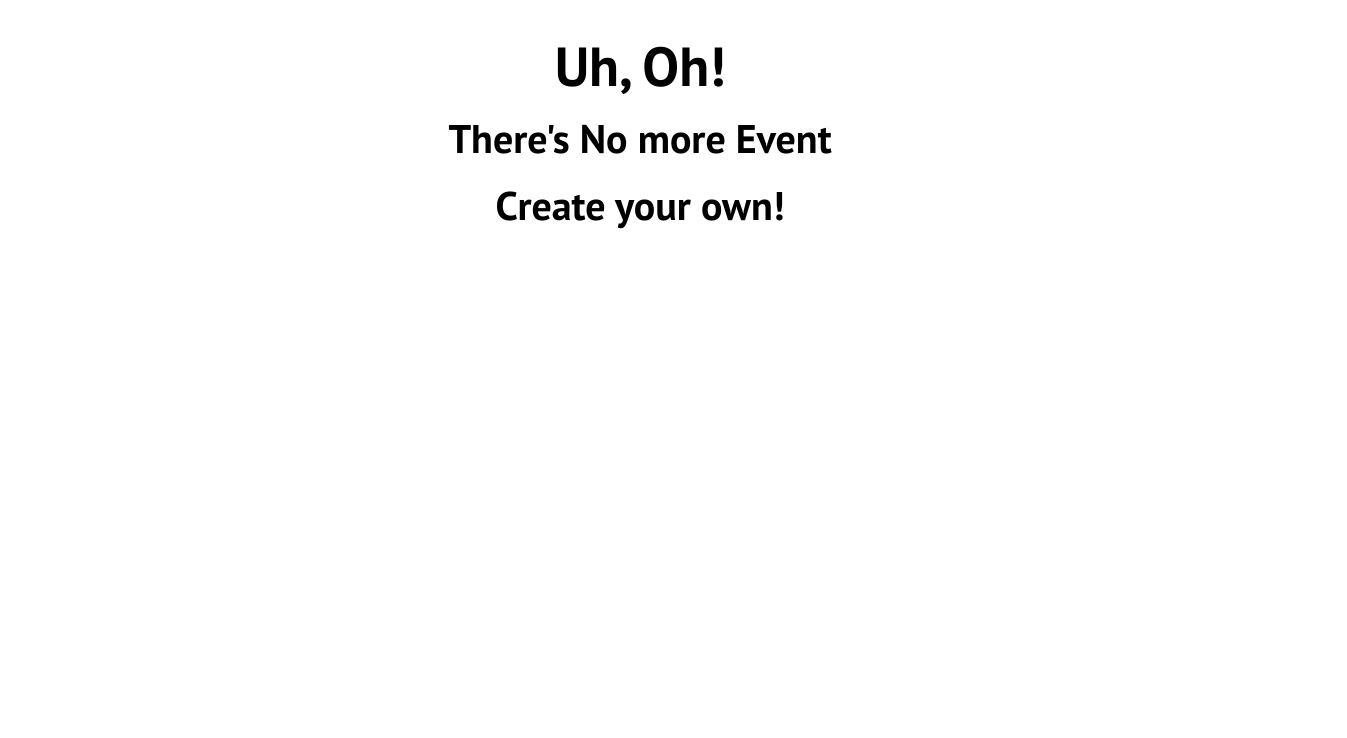
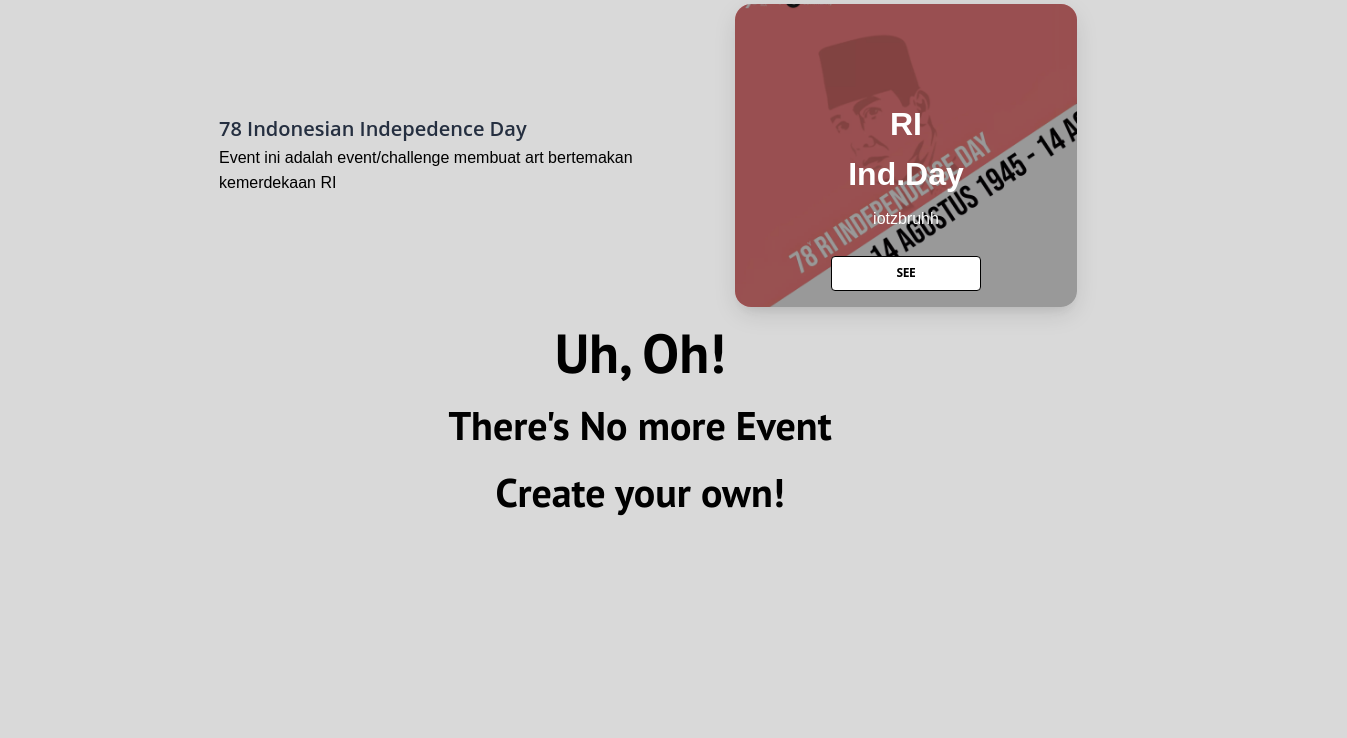
Before and after one commit to Itziotzbruh/Zens-Community-HTML, a website built with Parcel: page index.html in a window 1280 px wide. Shown: the part 831-1569 px from the top of the page, 1347 px wide, since content can reach past the window. Built offline with nearby package versions, Linux system fonts and the light colour scheme; a web font is replaced by a local one.

Commit message:
Commit from TeleportHQ

```diff
--- /dev/null
+++ b/components/list-item1.css
@@ -0,0 +1,12 @@
+.list-item1-container {
+  flex: 0 0 auto;
+  display: flex;
+  padding: 1rem;
+  max-width: 500px;
+  align-items: flex-start;
+  flex-direction: column;
+}
+.list-item1-text {
+  color: var(--dl-color-secondary-600);
+  margin-bottom: var(--dl-space-space-halfunit);
+}
--- /dev/null
+++ b/components/outline-black-button2.css
@@ -0,0 +1,19 @@
+.outline-black-button2-container {
+  display: flex;
+  position: relative;
+}
+.outline-black-button2-button {
+  color: var(--dl-color-secondary-700);
+  cursor: pointer;
+  outline: none;
+  min-width: 150px;
+  transition: 0.3s;
+  padding-top: var(--dl-space-space-triplequarterunit);
+  padding-left: var(--dl-space-space-fourunits);
+  border-radius: var(--dl-radius-radius-radius75);
+  padding-right: var(--dl-space-space-fourunits);
+  padding-bottom: var(--dl-space-space-triplequarterunit);
+}
+.outline-black-button2-button:hover {
+  transform: scale(1.02);
+}
--- a/index.css
+++ b/index.css
@@ -1,3 +1,36 @@
+.list-item1-container {
+  flex: 0 0 auto;
+  display: flex;
+  padding: 1rem;
+  max-width: 500px;
+  align-items: flex-start;
+  flex-direction: column;
+}
+.list-item1-text {
+  color: var(--dl-color-secondary-600);
+  margin-bottom: var(--dl-space-space-halfunit);
+}
+
+.outline-black-button2-container {
+  display: flex;
+  position: relative;
+}
+.outline-black-button2-button {
+  color: var(--dl-color-secondary-700);
+  cursor: pointer;
+  outline: none;
+  min-width: 150px;
+  transition: 0.3s;
+  padding-top: var(--dl-space-space-triplequarterunit);
+  padding-left: var(--dl-space-space-fourunits);
+  border-radius: var(--dl-radius-radius-radius75);
+  padding-right: var(--dl-space-space-fourunits);
+  padding-bottom: var(--dl-space-space-triplequarterunit);
+}
+.outline-black-button2-button:hover {
+  transform: scale(1.02);
+}
+
 .home-container {
   width: 100%;
   height: auto;
@@ -5,6 +38,7 @@
   min-height: 100vh;
   align-items: center;
   flex-direction: column;
+  background-color: #323232;
 }
 .home-navbar-container {
   width: 100%;
@@ -152,35 +186,35 @@
   margin-bottom: var(--dl-space-space-fiveunits);
 }
 .home-features {
-  width: 100%;
+  width: 1423px;
   height: 1130px;
   display: flex;
   max-width: var(--dl-size-size-maxcontent);
-  margin-top: var(--dl-space-space-fiveunits);
   align-items: center;
   padding-top: var(--dl-space-space-fiveunits);
   padding-left: var(--dl-space-space-tripleunit);
-  margin-bottom: var(--dl-space-space-fiveunits);
   padding-right: var(--dl-space-space-tripleunit);
   flex-direction: column;
   padding-bottom: var(--dl-space-space-fiveunits);
+  background-color: #D9D9D9;
 }
 .home-heading-container {
   width: 45%;
   height: 127px;
   display: flex;
-  align-self: flex-end;
+  align-self: center;
   align-items: flex-end;
-  margin-right: 43px;
   margin-bottom: var(--dl-space-space-fiveunits);
   flex-direction: column;
   justify-content: flex-start;
 }
 .home-text05 {
   color: var(--dl-color-gray-black);
+  width: 324px;
   font-size: 55px;
-  align-self: flex-end;
-  text-align: right;
+  align-self: center;
+  margin-top: 50px;
+  text-align: center;
   font-family: PT Sans;
   font-weight: 900;
   line-height: 1.22;
@@ -189,6 +223,69 @@
   text-decoration: none;
 }
 .home-container2 {
+  flex: 0 0 auto;
+  width: 100%;
+  display: flex;
+  margin-top: var(--dl-space-space-tripleunit);
+  align-items: center;
+  flex-direction: row;
+  justify-content: center;
+}
+.home-container3 {
+  display: flex;
+  align-items: flex-start;
+  margin-right: var(--dl-space-space-fourunits);
+  flex-direction: column;
+}
+.home-container4 {
+  display: flex;
+  position: relative;
+  box-shadow: 0 8px 26px -4px hsla(0,0%,8%,.15),0 8px 9px -5px hsla(0,0%,8%,.06)!important;
+  transition: 0.3s;
+  align-items: center;
+  padding-top: var(--dl-space-space-sixunits);
+  padding-left: var(--dl-space-space-sixunits);
+  border-radius: var(--dl-radius-radius-radius1);
+  padding-right: var(--dl-space-space-sixunits);
+  flex-direction: column;
+  padding-bottom: var(--dl-space-space-doubleunit);
+  background-size: cover;
+  justify-content: center;
+  background-image: url("public/picsart_23-07-31_19-09-40-178-1500w.jpg");
+  background-position: center;
+}
+.home-container4:hover {
+  transform: scale(1.04);
+}
+.home-container5 {
+  top: 0px;
+  left: 0px;
+  right: auto;
+  width: 100%;
+  bottom: auto;
+  height: 100%;
+  position: absolute;
+  background: rgba(0,0,0,.4);
+  border-radius: var(--dl-radius-radius-radius1);
+}
+.home-container6 {
+  display: flex;
+  z-index: 1;
+  align-items: center;
+  flex-direction: column;
+  justify-content: center;
+}
+.home-text08 {
+  color: var(--dl-color-gray-white);
+  max-width: 200px;
+  text-align: center;
+  margin-bottom: var(--dl-space-space-unit);
+}
+.home-text13 {
+  color: var(--dl-color-gray-white);
+  margin-bottom: var(--dl-space-space-tripleunit);
+}
+.home-container7 {
   width: 100%;
   height: 229px;
   margin: var(--dl-space-space-unit9);
@@ -197,7 +294,7 @@
   flex-direction: row;
   justify-content: center;
 }
-.home-text09 {
+.home-text14 {
   color: var(--dl-color-gray-black);
   font-size: 55px;
   align-self: flex-end;
@@ -209,13 +306,13 @@
   text-transform: none;
   text-decoration: none;
 }
-.home-text12 {
+.home-text17 {
   font-size: 40px;
 }
-.home-text13 {
+.home-text18 {
   font-size: 40px;
 }
-.home-text14 {
+.home-text19 {
   font-size: 40px;
 }
 .home-about {
@@ -431,10 +528,14 @@
   .home-text05 {
     text-align: center;
   }
-  .home-container2 {
+  .home-container3 {
+    width: 45%;
+    margin-right: var(--dl-space-space-unit);
+  }
+  .home-container7 {
     width: 100%;
   }
-  .home-text09 {
+  .home-text14 {
     text-align: center;
   }
 }
@@ -467,12 +568,22 @@
     margin-right: 29px;
   }
   .home-container2 {
+    margin-top: 0px;
+    flex-direction: column;
+  }
+  .home-container3 {
+    width: 80%;
+    align-items: center;
+    margin-right: 0px;
+    margin-bottom: var(--dl-space-space-fourunits);
+  }
+  .home-container7 {
     margin-top: var(--dl-space-space-doubleunit);
   }
   .home-heading-container1 {
     width: 100%;
   }
-  .home-text16 {
+  .home-text21 {
     text-align: center;
   }
   .home-subscribe {
--- a/index.html
+++ b/index.html
@@ -53,8 +53,8 @@
         <div data-role="Header" class="home-navbar-container">
           <div class="home-navbar">
             <img
+              alt="image"
               src="public/picsart_23-08-07_19-59-13-404-200h.png"
-              alt="image"
               class="home-image"
             />
             <div class="home-links-container">
@@ -83,18 +83,51 @@
         <div class="home-features">
           <div class="home-heading-container">
             <h2 class="home-text05">
-              <span>Current</span>
-              <br />
+              <span>Current&nbsp;</span>
               <span>Event</span>
             </h2>
           </div>
           <div class="home-container2">
-            <h2 class="home-text09">
+            <div class="home-container3">
+              <div class="list-item1-container">
+                <h5 class="list-item1-text HeadingThree">
+                  <span>78 Indonesian Indepedence Day</span>
+                </h5>
+                <span>
+                  <span>
+                    Event ini adalah event/challenge membuat art bertemakan
+                    kemerdekaan RI
+                  </span>
+                </span>
+              </div>
+            </div>
+            <div class="home-container4">
+              <div class="home-container5"></div>
+              <div class="home-container6">
+                <h1 class="home-text08">
+                  <span>RI</span>
+                  <br />
+                  <span>Ind.Day</span>
+                  <br />
+                </h1>
+                <span class="home-text13">iotzbruhh</span>
+                <div class="outline-black-button2-container">
+                  <button
+                    class="outline-black-button2-button ButtonSmall button"
+                  >
+                    <span>See</span>
+                  </button>
+                </div>
+              </div>
+            </div>
+          </div>
+          <div class="home-container7">
+            <h2 class="home-text14">
               <span>Uh, Oh!</span>
               <br />
-              <span class="home-text12">There's No more Event</span>
-              <br class="home-text13" />
-              <span class="home-text14">Create your own!</span>
+              <span class="home-text17">There's No more Event</span>
+              <br class="home-text18" />
+              <span class="home-text19">Create your own!</span>
               <br />
             </h2>
           </div>
@@ -102,7 +135,7 @@
         <div class="home-about">
           <div class="home-max-content-width-container">
             <div class="home-heading-container1">
-              <h1 class="Section-Heading home-text16">LEADERBOARD</h1>
+              <h1 class="Section-Heading home-text21">LEADERBOARD</h1>
             </div>
             <div class="home-logo-container">
               <img alt="image" src="public/default-img.svg" class="home-logo" />
```
Also changed, not shown: components/list-item1.html (added, +14 -0 lines), components/outline-black-button2.html (added, +8 -0 lines), public/picsart_23-07-31_19-09-40-178-1500w.jpg (added), public/picsart_23-08-07_19-59-13-404-200h.png.
